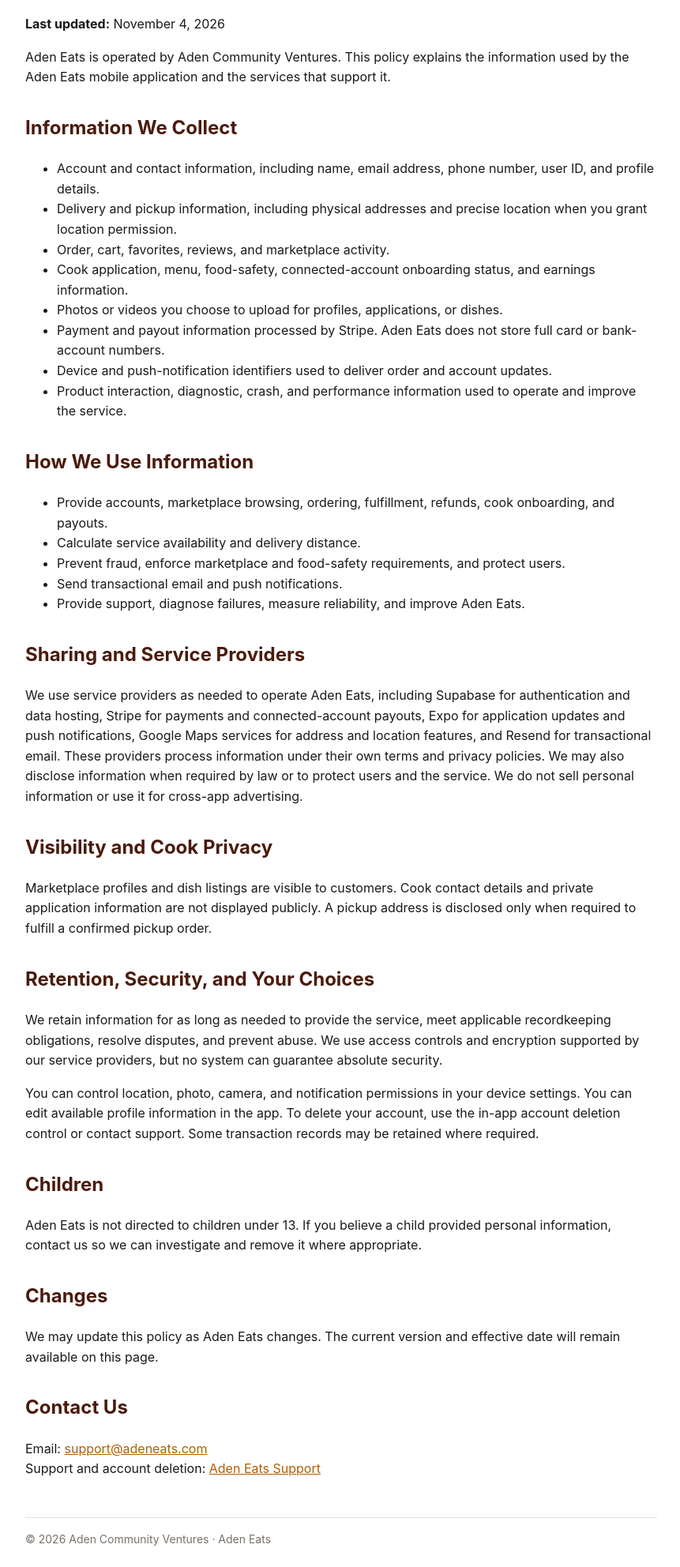
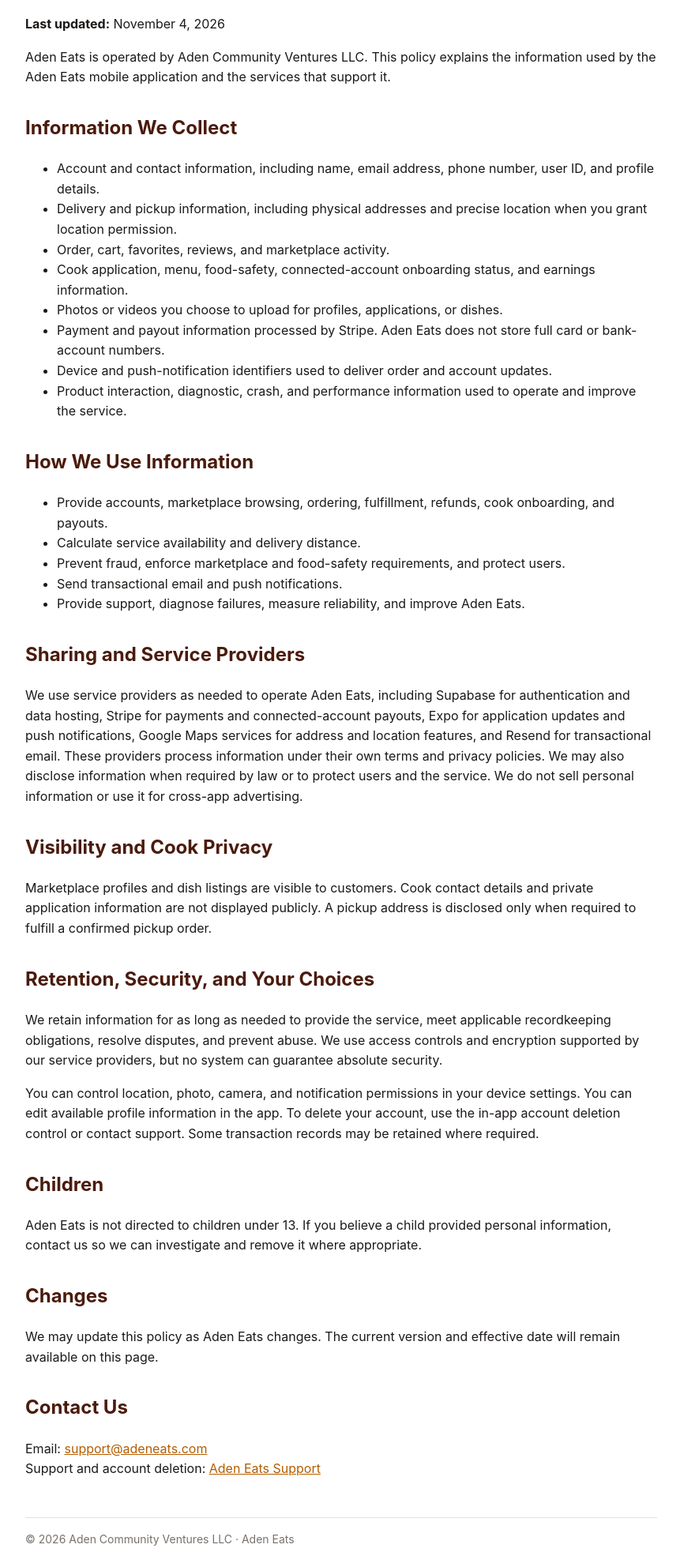
Before and after one commit to Binyam-dev/aden-privacy, a plain HTML site: page index.html in a window 1280 px wide. Shown: the part 100-2084 px from the top of the page at 79% size, without its empty margins (208-1069 px from the left). Drawn offline with Linux system fonts and the light colour scheme.

Commit message:
Name Aden Community Ventures LLC as operator of Aden Eats [skip ci]
Co-Authored-By: Claude Opus 5.5 <noreply@anthropic.com>

```diff
--- a/index.html
+++ b/index.html
@@ -13,7 +13,7 @@ footer{margin-top:48px;color:#78716C;font-size:14px;border-top:1px solid #E8E0D8
 <body>
 <h1>Aden Eats Privacy Policy</h1>
 <p><strong>Last updated:</strong> November 4, 2026</p>
-<p>Aden Eats is operated by Aden Community Ventures. This policy explains the information used by the Aden Eats mobile application and the services that support it.</p>
+<p>Aden Eats is operated by Aden Community Ventures LLC. This policy explains the information used by the Aden Eats mobile application and the services that support it.</p>
 
 <h2>Information We Collect</h2>
 <ul>
@@ -55,6 +55,6 @@ footer{margin-top:48px;color:#78716C;font-size:14px;border-top:1px solid #E8E0D8
 <h2>Contact Us</h2>
 <p>Email: <a href="mailto:support@adeneats.com">support@adeneats.com</a><br>
 Support and account deletion: <a href="./support.html">Aden Eats Support</a></p>
-<footer>© 2026 Aden Community Ventures · Aden Eats</footer>
+<footer>© 2026 Aden Community Ventures LLC · Aden Eats</footer>
 </body>
 </html>
```
Also changed, not shown: support.html (+1 -1 lines).
